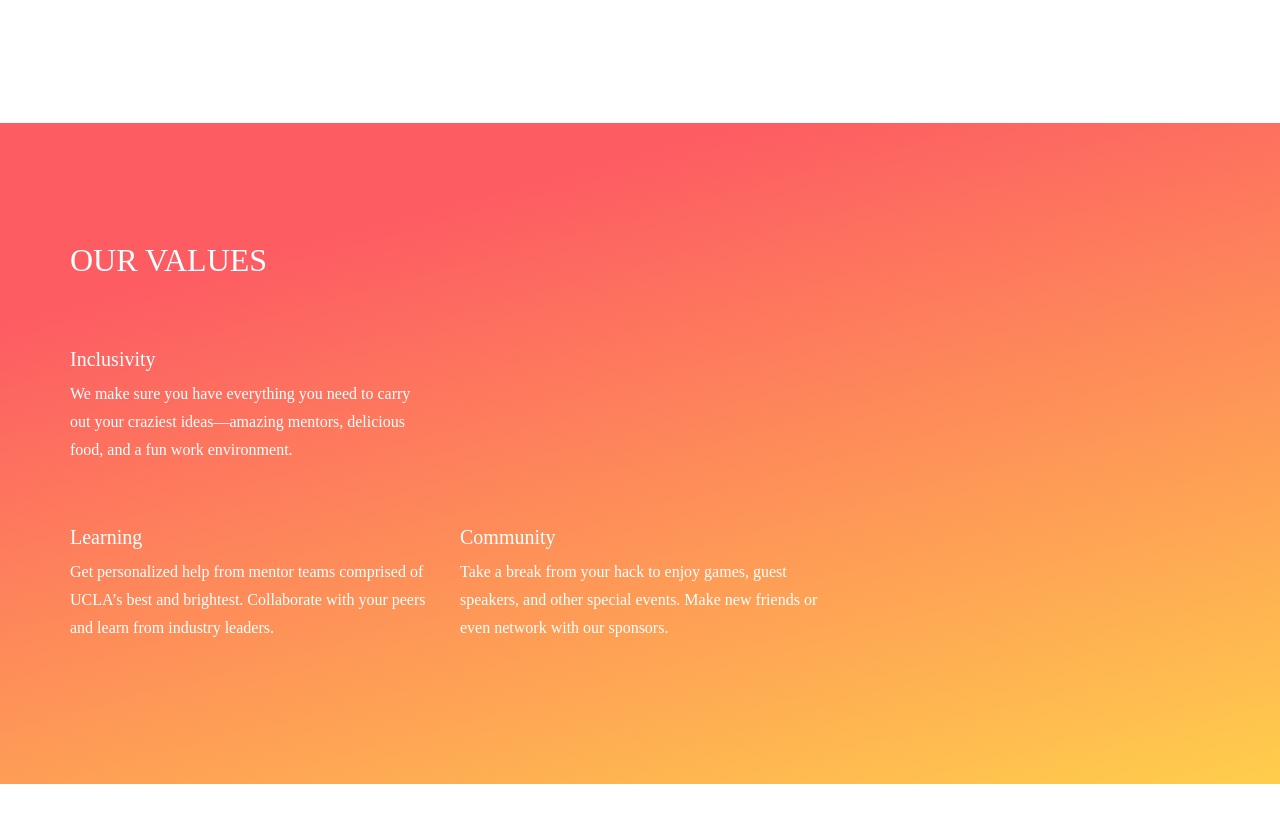
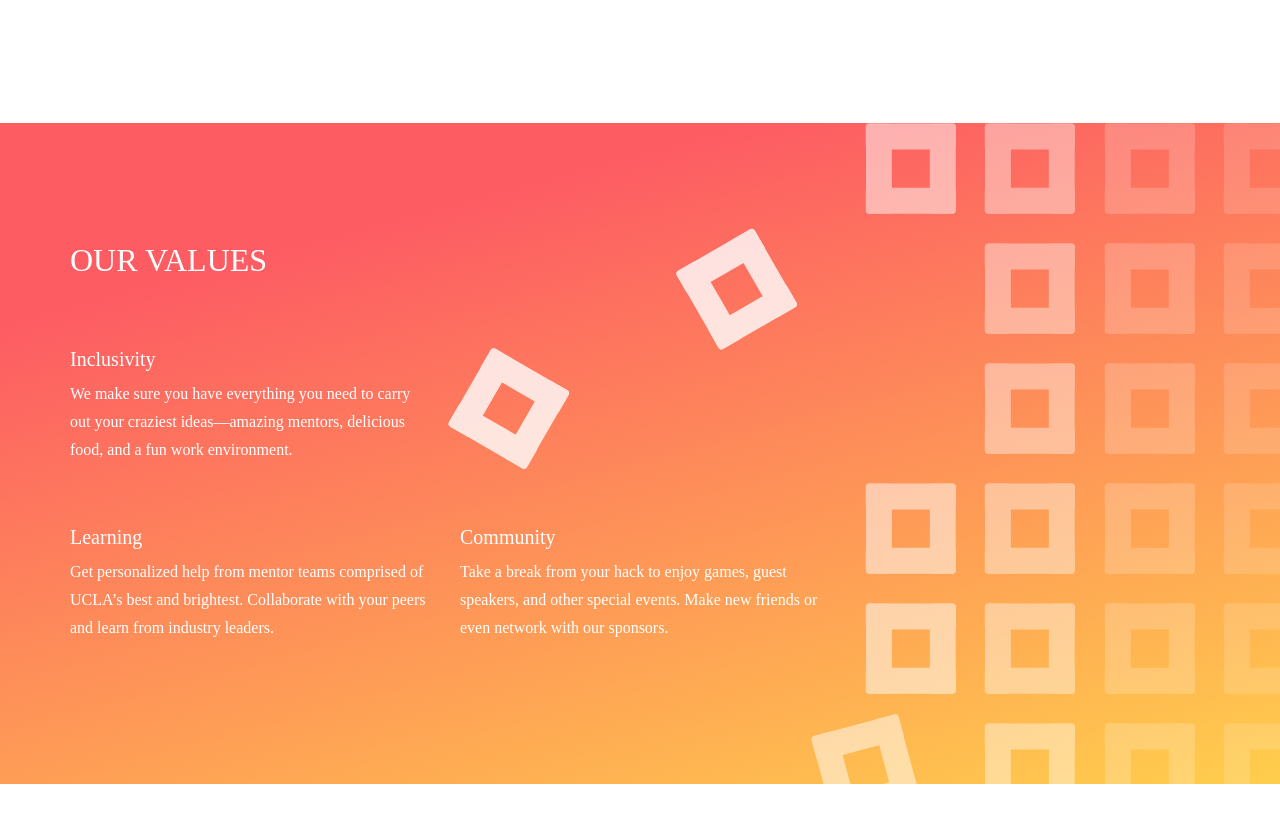
Before and after one commit to rohanneilkapoor/2017-LA-Hacks-Official-Website, a plain HTML site: page index.html in a window 1280 px wide. Shown: the part 720-1546 px from the top of the page. Drawn offline with nearby package versions, Linux system fonts and the light colour scheme.

Commit message:
added our values image

```diff
--- a/index.html
+++ b/index.html
@@ -270,6 +270,7 @@
     </section>
 
     <section class="our-values-background">
+        <img src="images/our_values.svg" style="left: 35%; position: absolute;">
         <div class="container" style="padding-top: 100px; padding-bottom: 100px;">
             <h1>Our Values</h1>
             <div class="row">
@@ -295,6 +296,8 @@
                 </div>
             </div>
         </div>
+
+
 
     </section>
 
```
